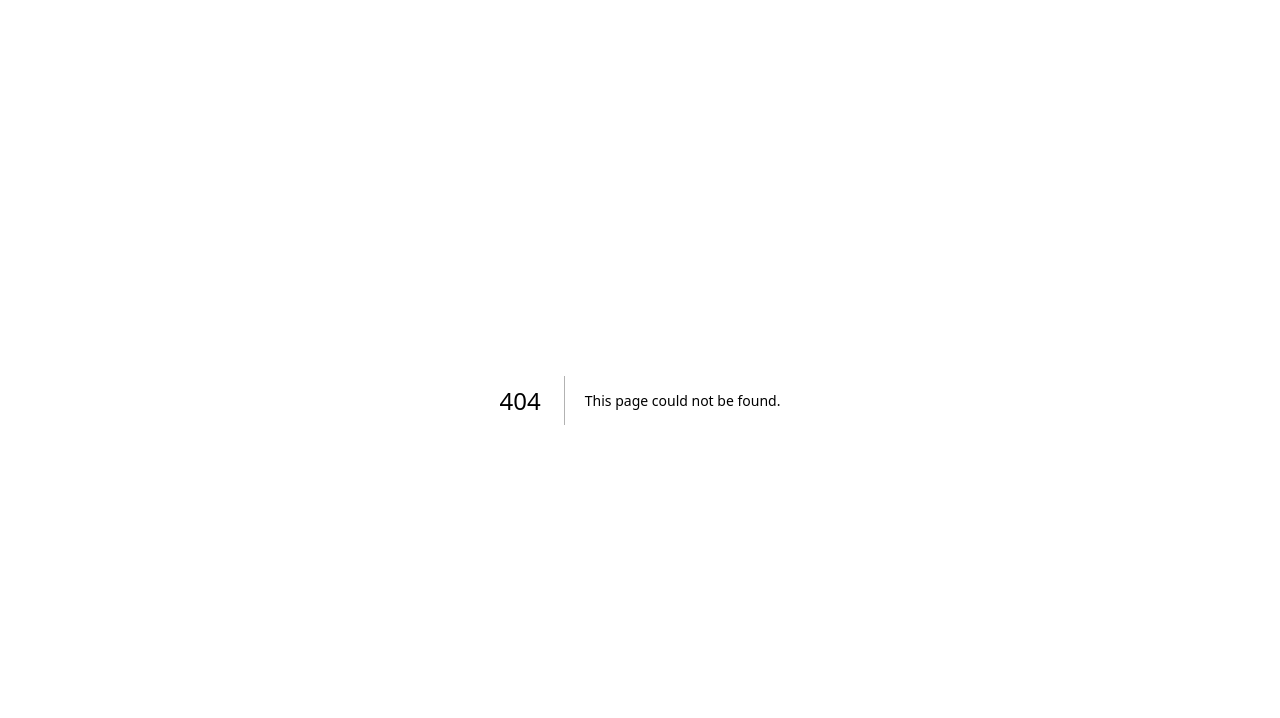
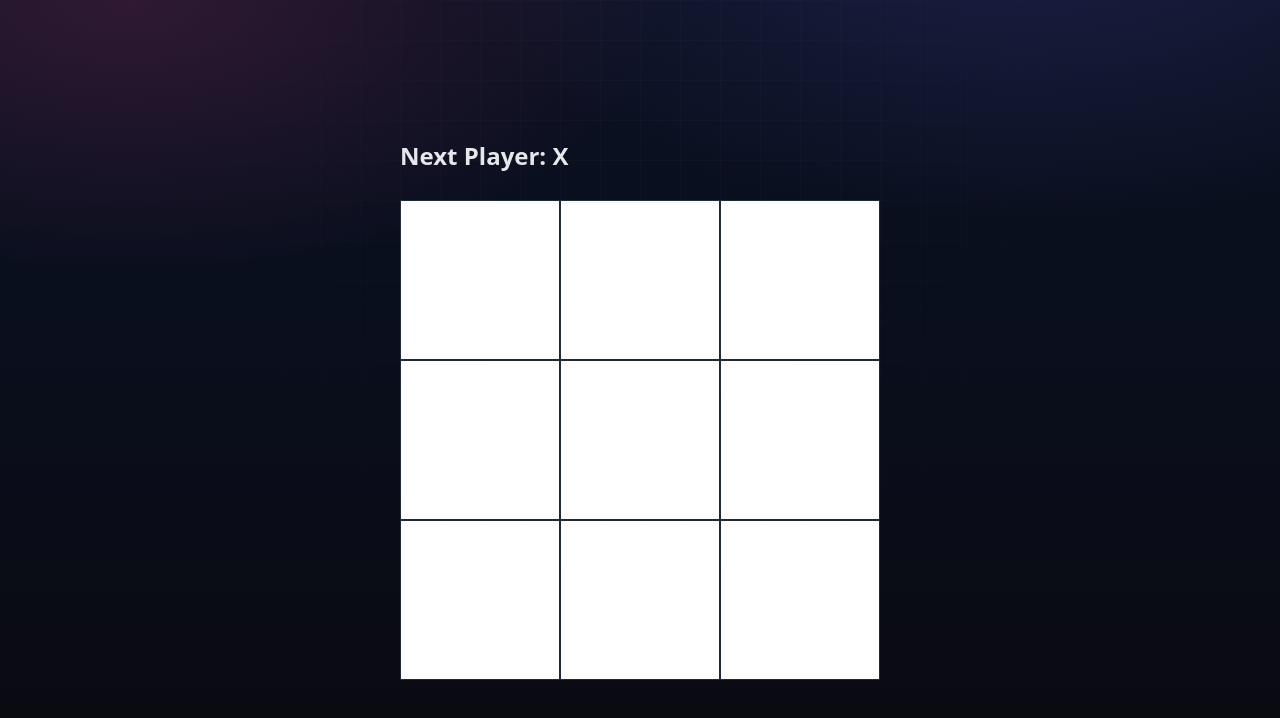
Before and after one commit to AkhilXavier95/portfolio, a Next.js app: page /tictactoe in a window 1280 px wide. Before the commit this address had no page. Shown: the top 718 px of the page. Built offline with nearby package versions, Linux system fonts and the light colour scheme.

Commit message:
Add tic tac toe

```diff
--- /dev/null
+++ b/src/app/tictactoe/page.jsx
@@ -0,0 +1,11 @@
+import Board from "@/components/TicTacToe/Board";
+
+const page = () => {
+  return (
+    <div className="w-screen h-screen flex justify-center items-center">
+      <Board />
+    </div>
+  );
+};
+
+export default page;
--- /dev/null
+++ b/src/components/TicTacToe/Board.tsx
@@ -0,0 +1,71 @@
+"use client";
+import { useState } from "react";
+import Box from "./Box";
+import { WINNER_TILES } from "./constant";
+
+type Player = "X" | "O" | null;
+
+const Board = () => {
+  const [boardValues, setBoardValues] = useState<Player[]>(Array(9).fill(null));
+  const [isXNext, setIsXNext] = useState<boolean>(true);
+  const [winner, setWinner] = useState<Player>(null);
+
+  const calculateWinner = (squares: Player[]): Player => {
+    for (const [a, b, c] of WINNER_TILES) {
+      if (
+        squares[a] &&
+        squares[a] === squares[b] &&
+        squares[a] === squares[c]
+      ) {
+        return squares[a];
+      }
+    }
+    return null;
+  };
+
+  const handleClick = (index: number): void => {
+    if (boardValues[index] || winner) return;
+
+    const newBoard = [...boardValues];
+    newBoard[index] = isXNext ? "X" : "O";
+
+    const gameWinner = calculateWinner(newBoard);
+    setBoardValues(newBoard);
+    setIsXNext(!isXNext);
+    setWinner(gameWinner);
+  };
+
+  const handleReset = (): void => {
+    setBoardValues(Array(9).fill(null));
+    setIsXNext(true);
+    setWinner(null);
+  };
+
+  return (
+    <div className="flex flex-col justify-center items-center">
+      <div className="flex gap-4 justify-between items-center h-20 w-full">
+        <div className="text-2xl font-semibold mb-2">
+          {winner ? `Winner: ${winner}` : `Next Player: ${isXNext ? "X" : "O"}`}
+        </div>
+        {(winner || boardValues.every(Boolean)) && (
+          <button
+            onClick={handleReset}
+            className="p-2 bg-blue-600 text-white rounded-lg hover:bg-blue-700 transition m-2"
+          >
+            Reset Game
+          </button>
+        )}
+      </div>
+
+      <div className="flex flex-col items-center gap-6 bg-white">
+        <div className="grid grid-cols-3">
+          {boardValues.map((value, idx) => (
+            <Box key={idx} value={value} handleClick={() => handleClick(idx)} />
+          ))}
+        </div>
+      </div>
+    </div>
+  );
+};
+
+export default Board;
--- /dev/null
+++ b/src/components/TicTacToe/Box.tsx
@@ -0,0 +1,35 @@
+"use client";
+import { motion } from "framer-motion";
+import React from "react";
+
+interface BoxProps {
+  value: string | null;
+  handleClick: () => void;
+  isWinning?: boolean;
+}
+
+const Box: React.FC<BoxProps> = ({ value, handleClick }) => {
+  return (
+    <motion.div
+      className="w-40 h-40 border border-gray-800 flex justify-center items-center font-bold text-4xl text-black cursor-pointer"
+      onClick={handleClick}
+      whileTap={{ scale: 0.9 }}
+      initial={{ scale: 0, rotateY: 90, opacity: 0 }}
+      animate={{ scale: 1, rotateY: 0, opacity: 1 }}
+      transition={{ type: "spring", stiffness: 200, damping: 15 }}
+    >
+      {value && (
+        <motion.span
+          key={value}
+          initial={{ scale: 0, rotateX: 90, opacity: 0 }}
+          animate={{ scale: 1, rotateX: 0, opacity: 1 }}
+          transition={{ duration: 0.3 }}
+        >
+          {value}
+        </motion.span>
+      )}
+    </motion.div>
+  );
+};
+
+export default Box;
--- /dev/null
+++ b/src/components/TicTacToe/constant.ts
@@ -0,0 +1,10 @@
+export const WINNER_TILES = [
+  [0, 1, 2],
+  [3, 4, 5],
+  [6, 7, 8],
+  [0, 3, 6],
+  [1, 4, 7],
+  [2, 5, 8],
+  [0, 4, 8],
+  [2, 4, 6]
+];
--- a/src/constants/index.ts
+++ b/src/constants/index.ts
@@ -119,6 +119,14 @@ export const PROJECTS: Project[] = [
     image: "",
     tags: ["React", "TypeScript", "Tailwind"],
     liveUrl: "/wordle"
+  },
+  {
+    id: 7,
+    title: "Tic Tac Toe",
+    description: "A clone of the popular game Tic Tac Toe.",
+    image: "",
+    tags: ["React", "TypeScript", "Tailwind"],
+    liveUrl: "/tictactoe"
   }
 ];
 
@@ -156,7 +164,7 @@ export const WORK: WorkItem[] = [
     skills: ["React", "TypeScript", "Tailwind", "Redux"]
   },
   {
-    company: " Cubet Techno Labs (Kochi, India)",
+    company: "Cubet Techno Labs (Kochi, India)",
     role: "Software Engineer",
     period: "Sep 2018 — Oct 2020",
     summary:
```
